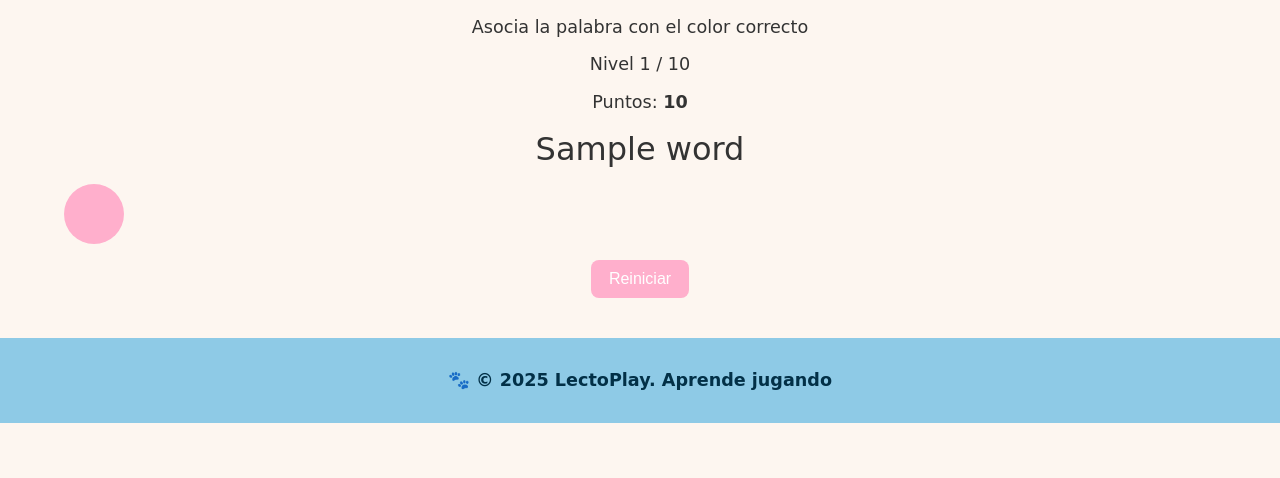
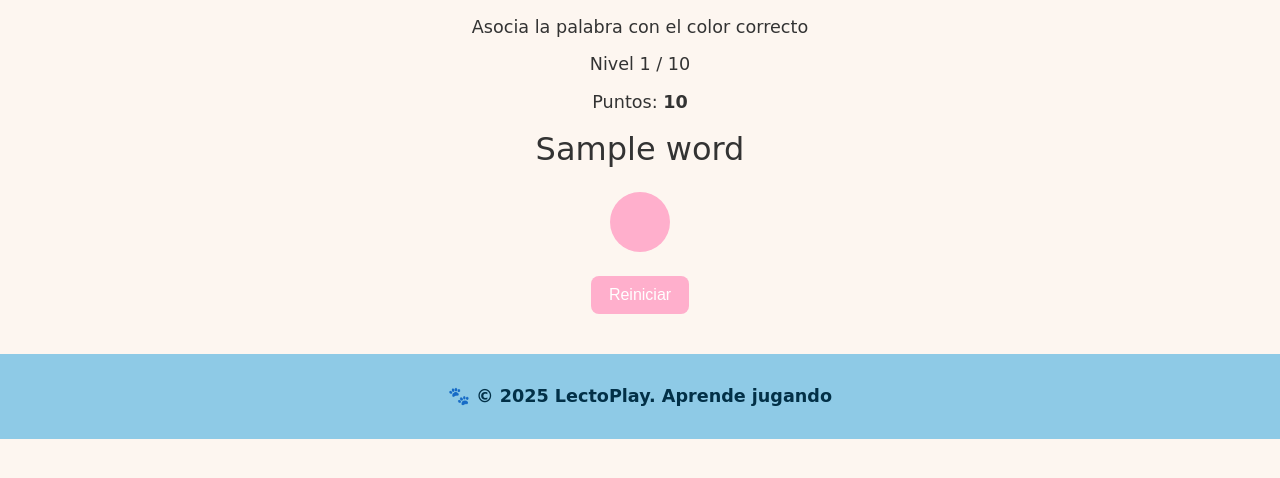
Before and after one commit to FS-Robert/LectoPlay, a Django app: template LectoPlay/app/templates/palabras_colores.html in a window 1280 px wide. Shown: the part 240-718 px from the top of the page. Run offline with Django 5.2, Linux system fonts and the light colour scheme; the template is opened without the code that fills it: most values are stand-ins (such as "Sample title", 1, 10 or a date in 2020); some libraries are stand-ins or nearby versions.

Commit message:
Update color options layout for improved alignment and spacing

```diff
--- a/LectoPlay/app/templates/palabras_colores.html
+++ b/LectoPlay/app/templates/palabras_colores.html
@@ -38,7 +38,7 @@
             <!-- OPCIONES DE COLORES -->
             <form method="post">
                 {% csrf_token %}
-                <div class="colores-opciones" style="display:flex; gap:1rem; flex-wrap:wrap;">
+                <div class="colores-opciones" style="display:flex; gap:1rem; flex-wrap:wrap; justify-content:center; margin:1.5rem 0;">
                     {% for c in choices %}
                         <button name="choice"
                                 value="{{ c }}"
```
Also changed, not shown: LectoPlay/db.sqlite3.
